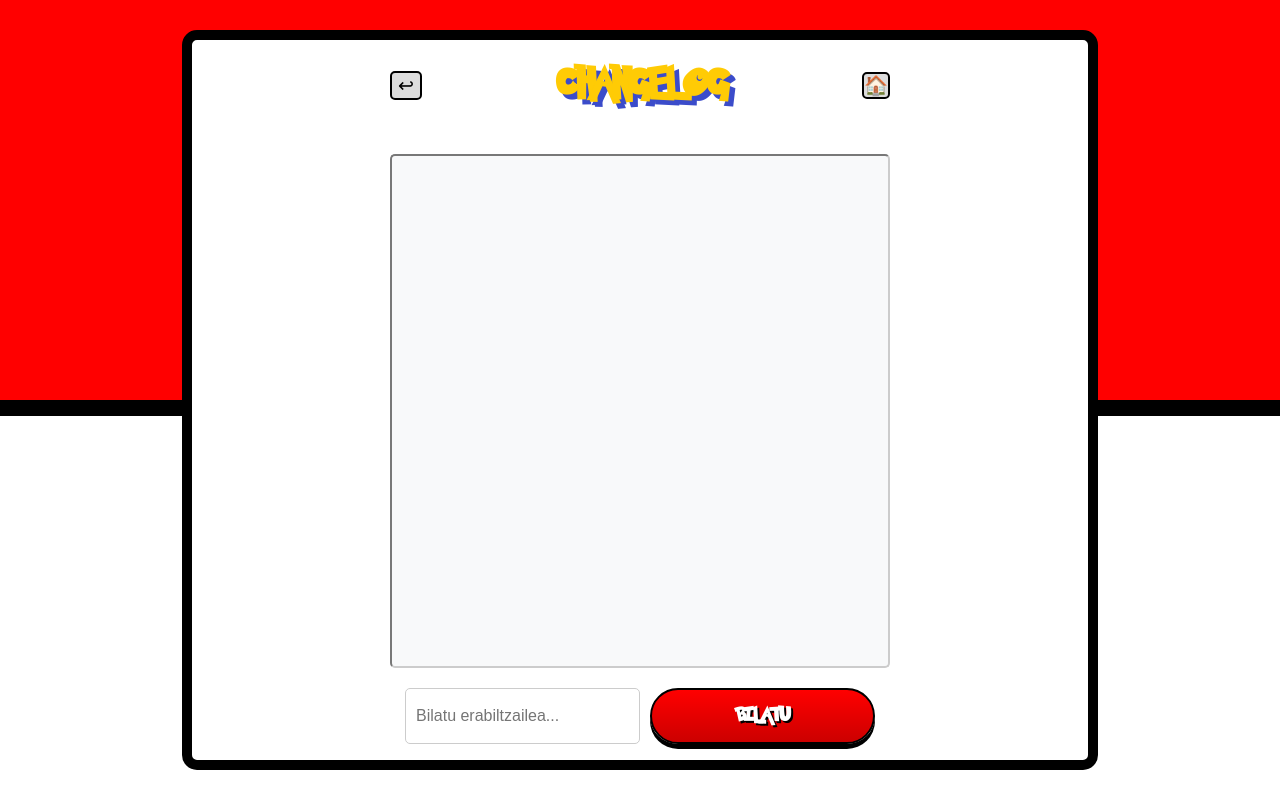
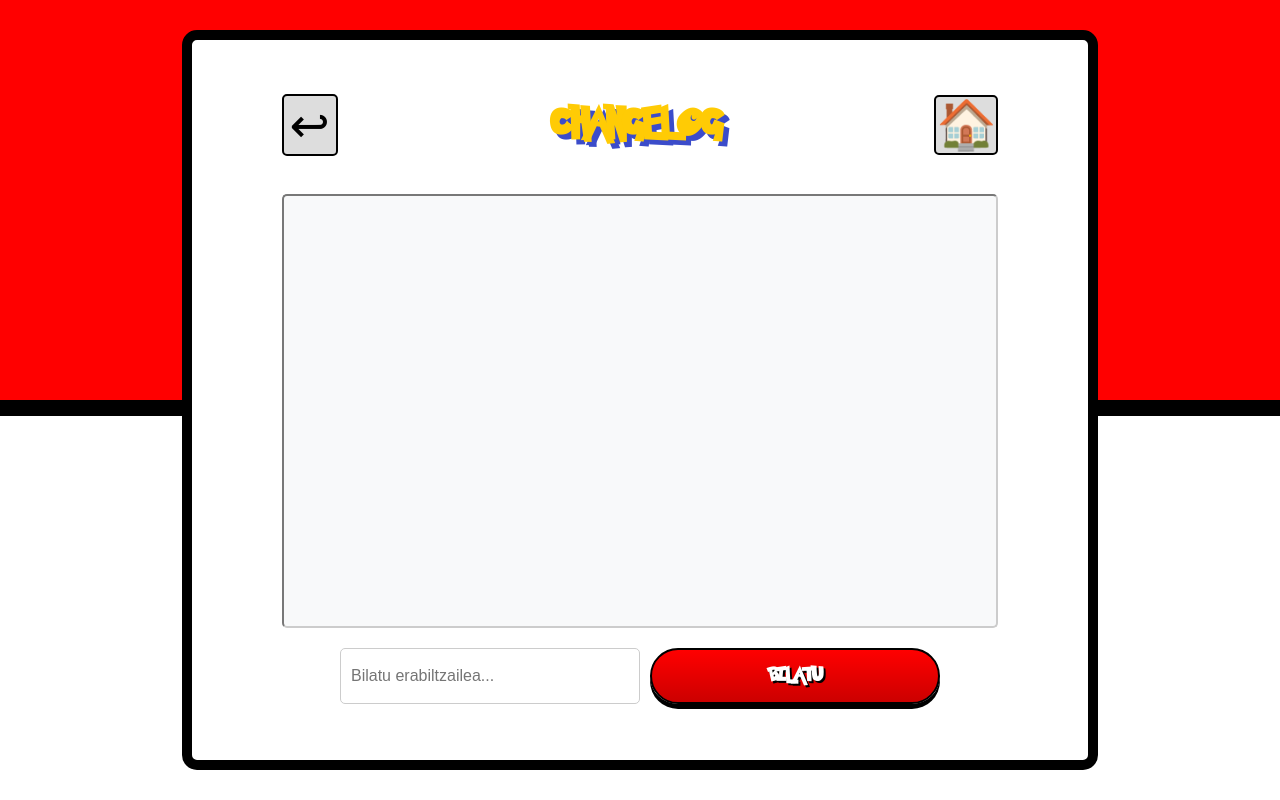
Before and after one commit to Yassin-M/PokedexISAD, a Flask app: page /changelog in a window 1280 px wide. Run offline with Flask 3, Linux system fonts and the light colour scheme.

Commit message:
cambios pequeños

```diff
--- a/app/static/css/style.css
+++ b/app/static/css/style.css
@@ -53,6 +53,15 @@ body {
     display: block;
     font-weight: bold;
     padding: 5px 0;
+}
+
+.changelog-mode .login-container {
+    width: 80%;
+    max-width: 900px;
+}
+
+.changelog-mode .changelog-list {
+    height: 50vh;
 }
 
 .form-container .login-container input[type="text"],
@@ -132,7 +141,7 @@ body {
     background: #ddd;
     border: 2px solid black;
     border-radius: 5px;
-    font-size: 1.2rem;
+    font-size: 3.0rem;
     cursor: pointer;
 }
 
--- a/app/templates/changelog.html
+++ b/app/templates/changelog.html
@@ -9,7 +9,7 @@
         <title>Changelog</title>
     </head>
     <body>
-        <div class="form-container">
+        <div class="form-container changelog-mode">
     <div class="login-container">
 
         <div class="top-bar">
```
Also changed, not shown: pokedex.db.
